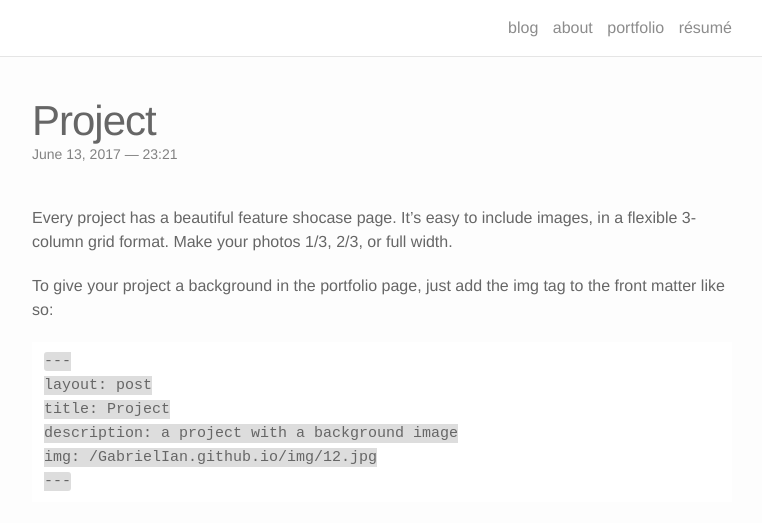
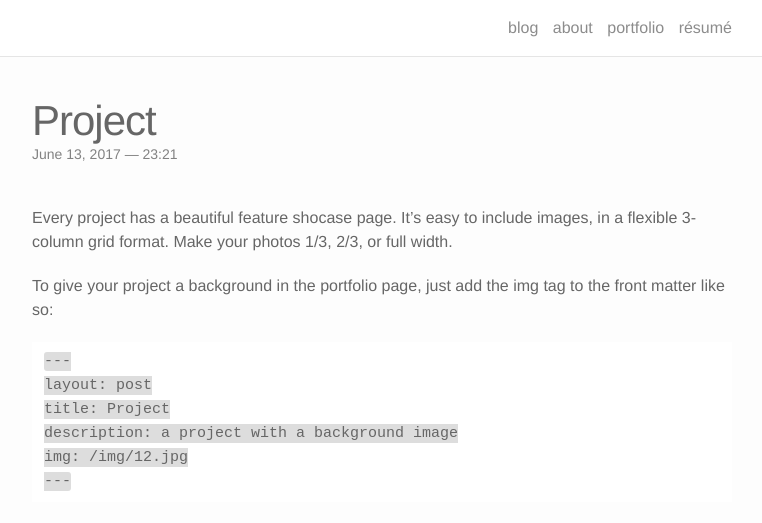
Before and after one commit to ConceptKreator/GabrielIan, a Jekyll site: the page built from _portfolio/6_project.markdown, in a window 1280 px wide and 900 px high, cut to the strip 0-523 px from the top of the window. Shown: the whole strip, without its empty margins (258-1020 px from the left). Built offline with Jekyll 4.4.1, drawn with Linux system fonts in a browser that asks for light colours; nearby versions of some CDN libraries.

Commit message:
baseurl??

```diff
--- a/_config.yml
+++ b/_config.yml
@@ -4,8 +4,8 @@
 description: > # this means to ignore newlines until "baseurl:"
   A personal portfolio and blog.
 
-url:  "http://gabrielian.net"
-baseurl:  "/GabrielIan.github.io"
+url:  #"http://gabrielian.net"
+baseurl:  #"/GabrielIan.github.io"
 twitter_username: GabrielIRoth
 github_username:  ConceptKreator
 
```
Also changed, not shown: 19 other files.
